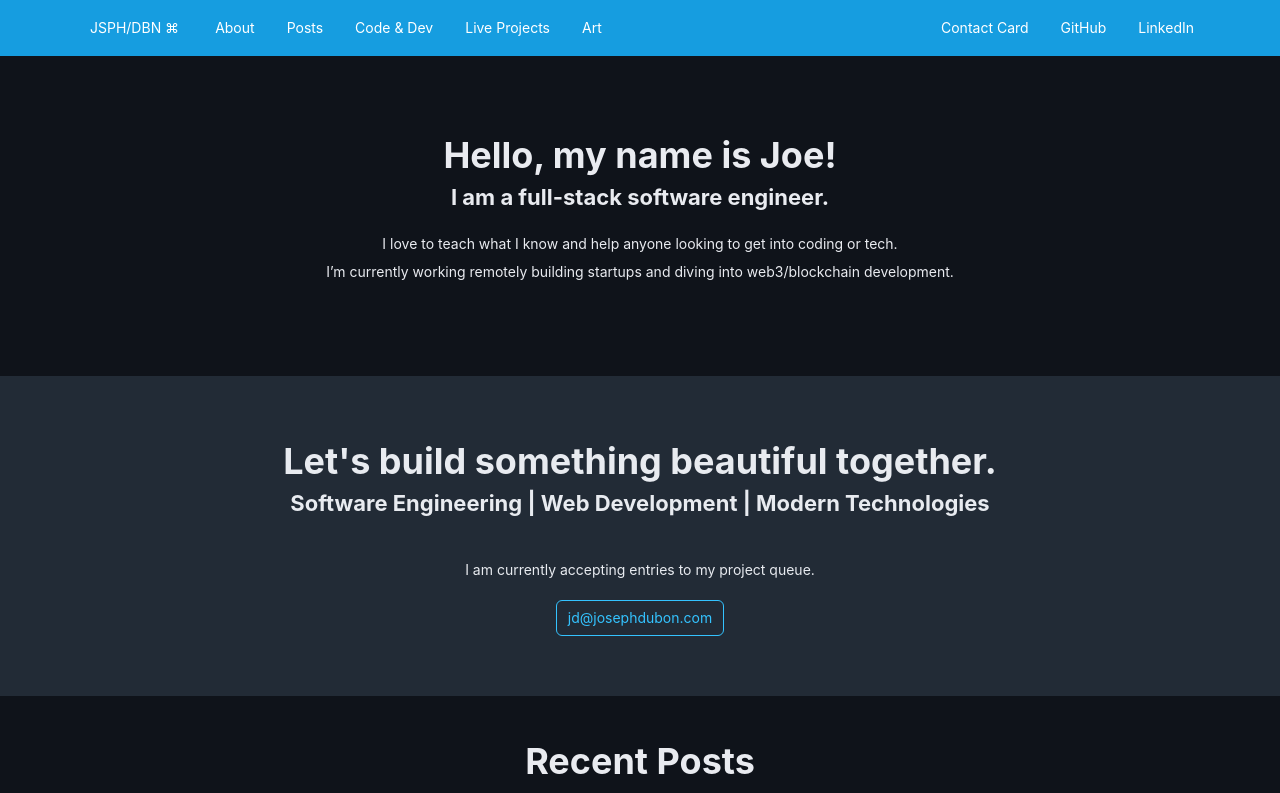
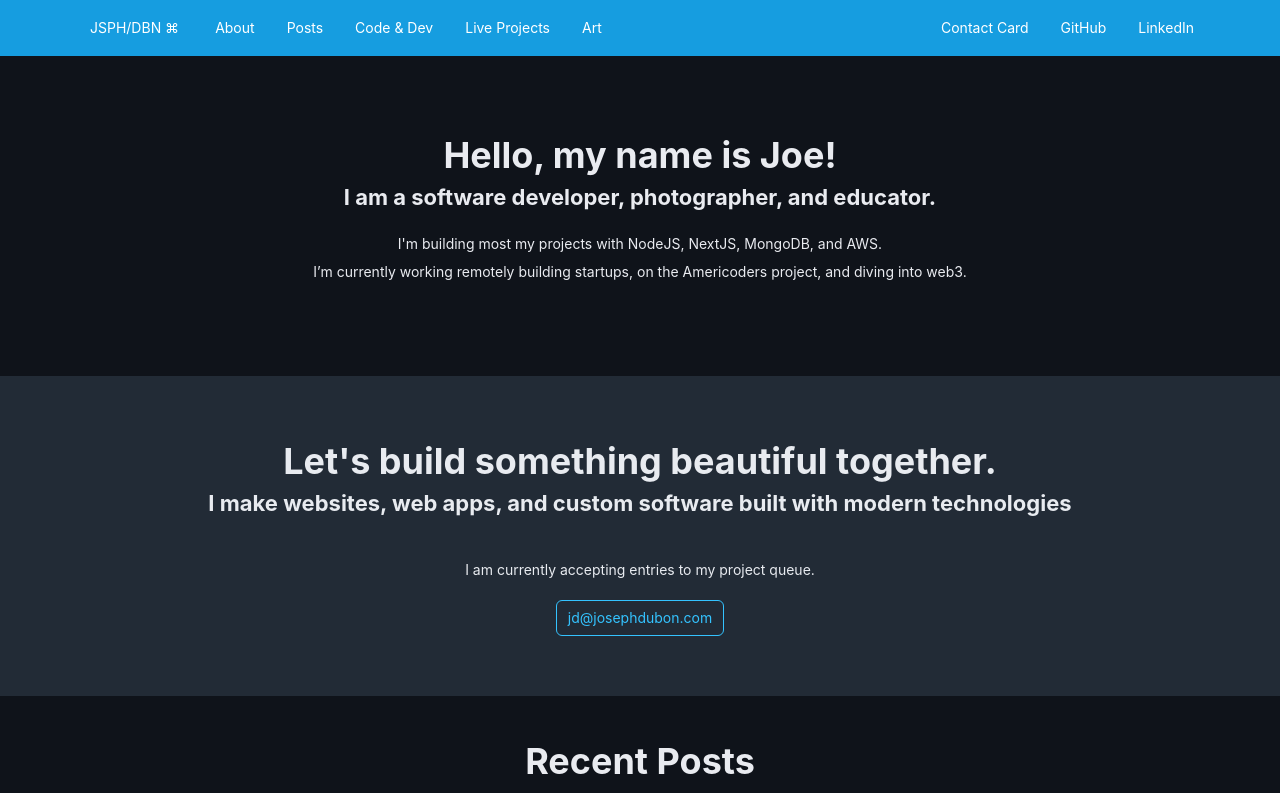
Before and after one commit to josephdubon/josephdubon-blog, a Next.js app: page / in a window 1280 px wide. Shown: the top 793 px of the page. Built offline with nearby package versions, Linux system fonts and the light colour scheme.

Commit message:
updated copy on front page

```diff
--- a/pages/index.js
+++ b/pages/index.js
@@ -28,11 +28,10 @@ export default function IndexHome({posts}) {
                 <Col className='rowTitle centerText' xs={24}>
 
                     <h2>Hello, my name is Joe!</h2>
-                    <h4>I am a full-stack software engineer.</h4>
+                    <h4>I am a software developer, photographer, and educator.</h4>
                     <br/>
-                    <p>I love to teach what I know and help anyone looking to get into coding or tech.</p>
-                    <p>I’m currently working remotely building startups and diving into web3/blockchain
-                        development.</p>
+                    <p>I'm building most my projects with NodeJS, NextJS, MongoDB, and AWS.</p>
+                    <p>I’m currently working remotely building startups, on the Americoders project, and diving into web3.</p>
                     <br/>
                 </Col>
             </Row>
@@ -40,7 +39,7 @@ export default function IndexHome({posts}) {
                 <Col className='rowAltColor homePanel'>
                     <Col className='rowTitle centerText' xs={24}>
                         <h2>Let's build something beautiful together.</h2>
-                        <h4>Software Engineering | Web Development | Modern Technologies</h4>
+                        <h4>I make websites, web apps, and custom software built with modern technologies</h4>
                         <br/>
                         <br/>
                         <p>I am currently accepting entries to my project queue.</p>
```
